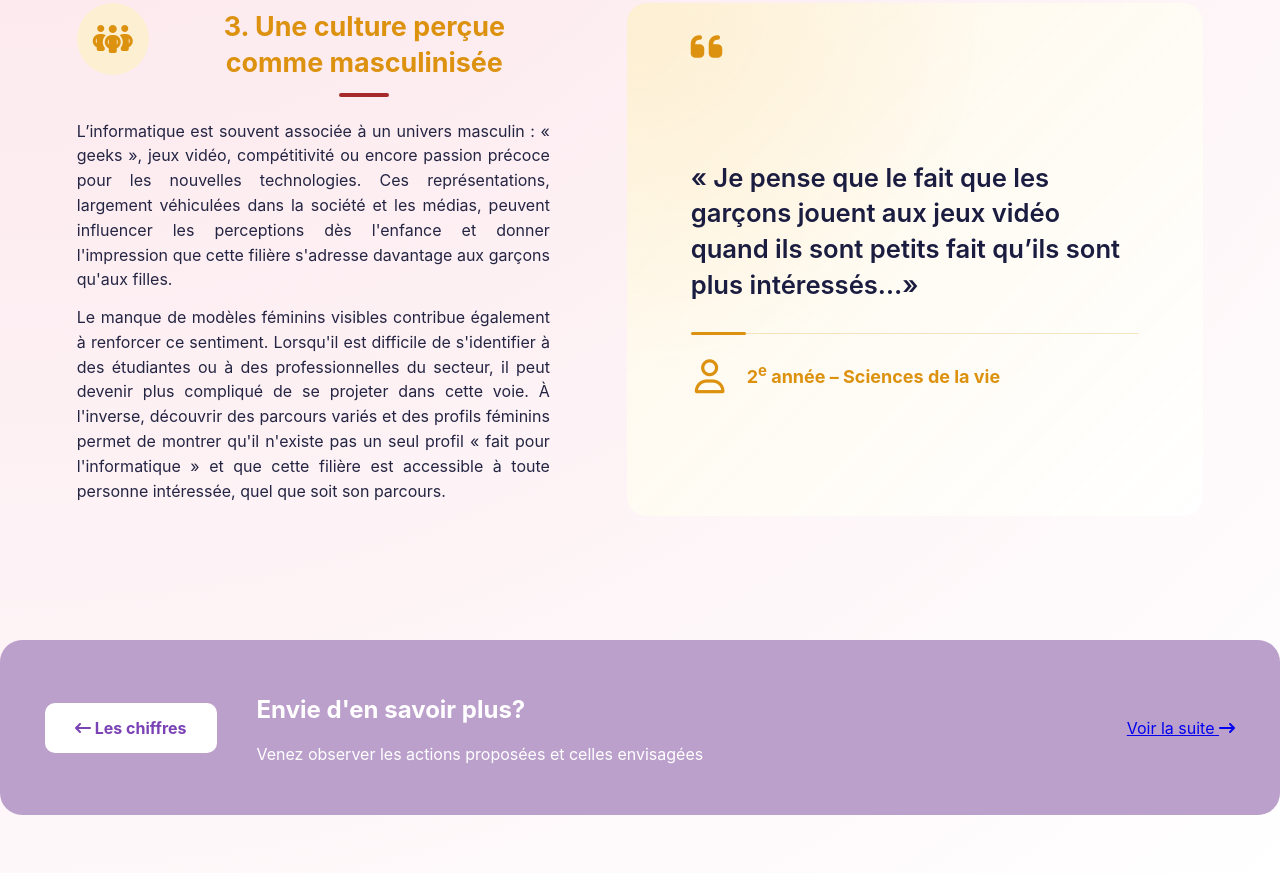
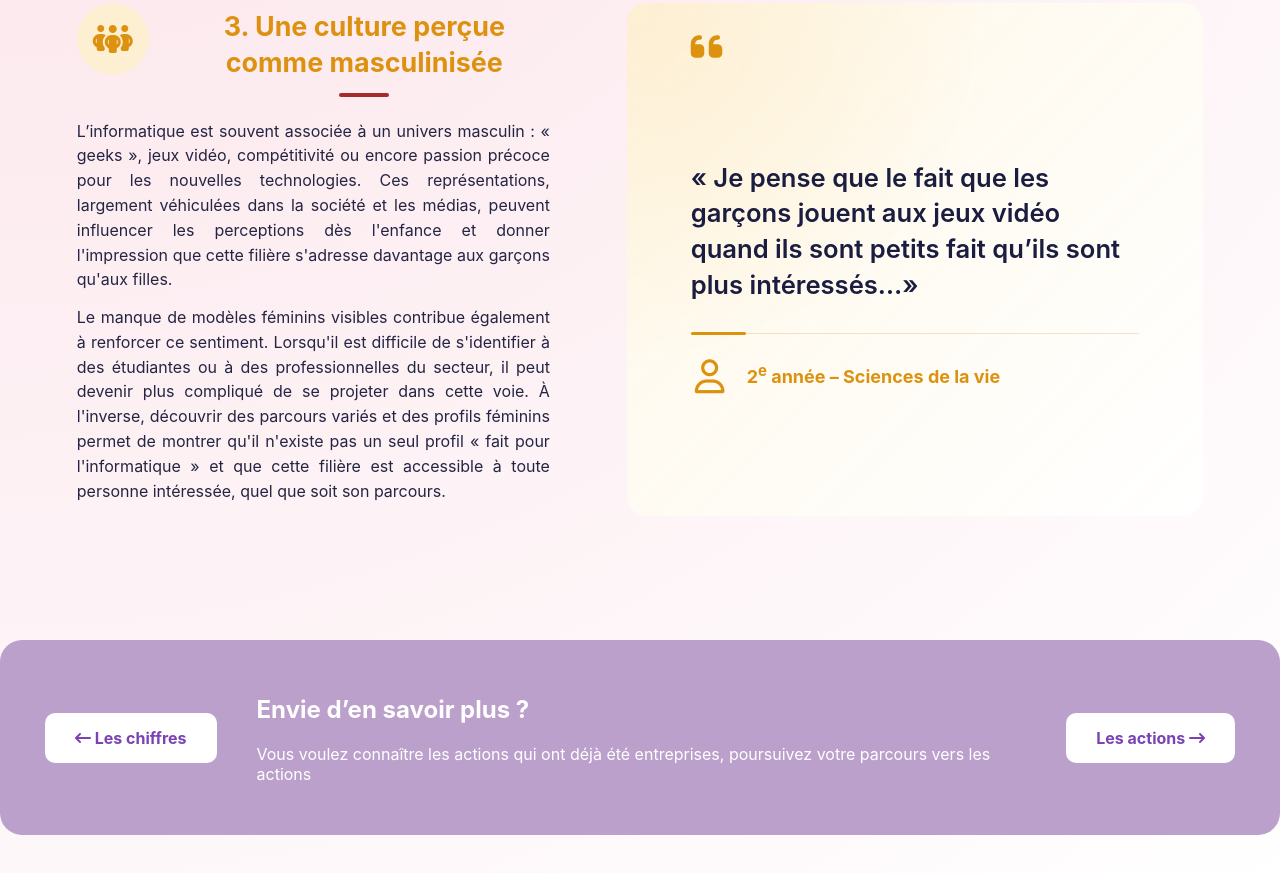
Before and after one commit to domenicofer1997/La-mixit-en-informatique-comprendre-les-enjeux, a plain HTML site: page pages/representation.html in a window 1280 px wide. Shown: the part 2176-3049 px from the top of the page. Drawn offline with Linux system fonts and the light colour scheme.

Commit message:
correction du footer

```diff
--- a/css/style.css
+++ b/css/style.css
@@ -548,21 +548,17 @@ background: radial-gradient(
     font-weight: bold;
     transition: .2s;
     text-align: center;
-        flex-shrink:0;
+    flex-shrink: 1;
 
 }
 
 .footer-texte{
     flex:1;
-    justify-content: center;
-}
-.footer-bouton-gauche {
-    margin-right: auto;
 }
 
-.footer-bouton:last-child {
-    margin-left: auto;
-}
+
+
+
 .footer-bouton:hover{
     transform:translateY(-2px);
     box-shadow:0 8px 18px rgba(0,0,0,.2);
--- a/pages/representation.html
+++ b/pages/representation.html
@@ -243,22 +243,27 @@
 
 
     <footer class="footer">
-            <a class="footer-bouton" href="../pages/chiffres.html">
-                <i class="fa-solid fa-arrow-left-long"></i> Les chiffres </a>
 
-            <div class="footer-texte">
-                <h2>Envie d'en savoir plus?</h2>
+    <a class="footer-bouton footer-bouton-gauche" href="../index.html">
+        <i class="fa-solid fa-arrow-left-long"></i>
+        Les chiffres
+    </a>
 
-                <p>
-                                        Venez observer les actions proposées et celles envisagées
+    <div class="footer-texte">
+        <h2>Envie d’en savoir plus ?</h2>
 
-                </p>
-            </div>
+        <p>
+            Vous voulez connaître les actions qui ont déjà été entreprises, poursuivez votre parcours vers les actions
+        </p>
+    </div>
 
-            <a class="footer-bouton-gauche" href="../pages/actions.html">
-                Voir la suite <i class="fa-solid fa-arrow-right-long"></i>
-            </a>
-        </footer>
+    <a class="footer-bouton footer-bouton-droite"
+       href="representation.html">
+        Les actions
+        <i class="fa-solid fa-arrow-right-long"></i>
+    </a>
+
+</footer>
 
 </body>
 </html>
```
Also changed, not shown: pages/chiffres.html (+13 -6 lines).
